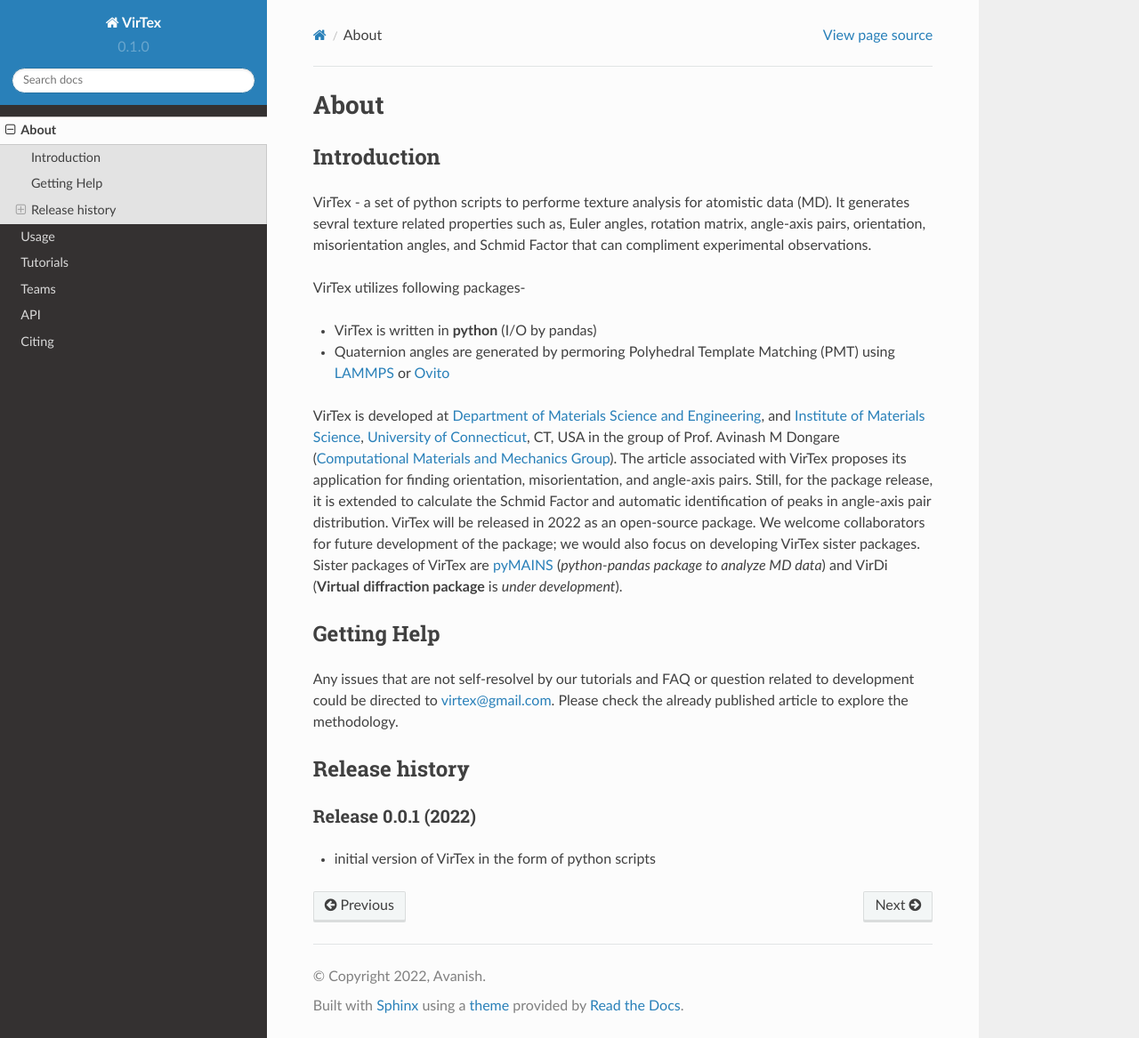
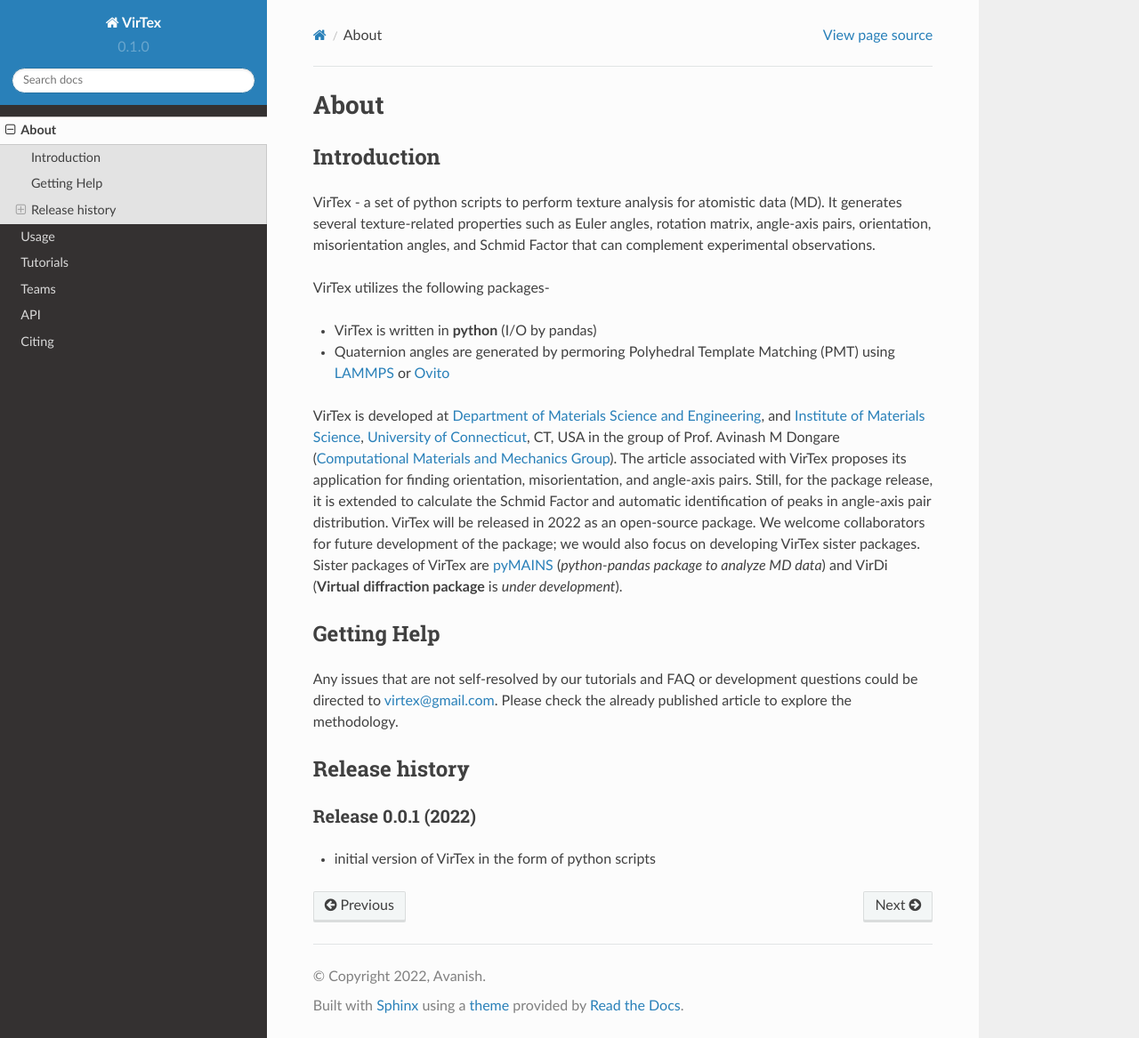
Before and after one commit to mavanish/VirTex, a Sphinx documentation site: the page built from docs/source/about.rst, in a window 1280 px wide and 1167 px high. Shown: the whole window at 89% size. Built offline with Sphinx 7.4.7 and the Read the Docs theme 2.0.0, drawn with Linux system fonts in a browser that asks for light colours; pages that are not in the unit, such as notebooks, are missing from menus.

Commit message:
Update about.rst

```diff
--- a/docs/source/about.rst
+++ b/docs/source/about.rst
@@ -5,9 +5,9 @@
 Introduction
 ***************
 
-VirTex - a set of python scripts to performe texture analysis for atomistic data (MD). It generates sevral texture related properties such as, Euler angles, rotation matrix, angle-axis pairs, orientation, misorientation angles, and Schmid Factor that can compliment experimental observations.
+VirTex - a set of python scripts to perform texture analysis for atomistic data (MD). It generates several texture-related properties such as Euler angles, rotation matrix, angle-axis pairs, orientation, misorientation angles, and Schmid Factor that can complement experimental observations.
 
-VirTex utilizes following packages-
+VirTex utilizes the following packages-
 
 * VirTex is written in **python** (I/O by pandas)
 * Quaternion angles are generated by permoring Polyhedral Template Matching (PMT) using `LAMMPS <https://www.lammps.org/#gsc.tab=0>`_ or `Ovito <https://www.ovito.org/>`_
@@ -18,7 +18,7 @@
 Getting Help
 ***************
 
-Any issues that are not self-resolvel by our tutorials and FAQ or question related to development could be directed to `virtex@gmail.com  <virtex@gmail.com>`_. Please check the already published article to explore the methodology.
+Any issues that are not self-resolved by our tutorials and FAQ or development questions could be directed to `virtex@gmail.com  <virtex@gmail.com>`_. Please check the already published article to explore the methodology.
 
 ***************
 Release history
```
